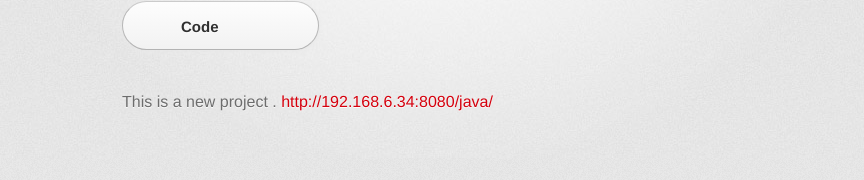
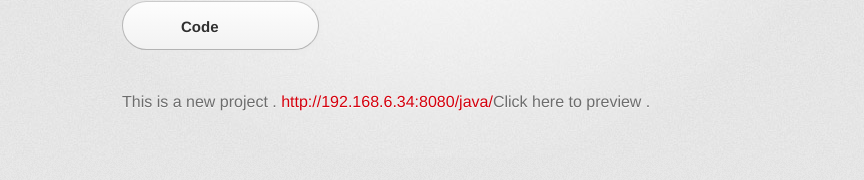
Before and after one commit to fanyongliang/fanyongliang.github.io, a plain HTML site: page index.html in a window 1280 px wide. Shown: the part 415-595 px from the top of the page, without its empty margins (208-1072 px from the left). Drawn offline with Linux system fonts and the light colour scheme; a web font is replaced by a local one.

Commit message:
modify index

```diff
--- a/index.html
+++ b/index.html
@@ -28,7 +28,7 @@
       	    <a href="https://github.com/fanyongliang/WebDemo" id="view-on-	github" class="button"><span>Code</span></a>
         </section>
 <section id="main_content">
-	  <p>This is a new project .&nbsp;<a href="http://192.168.6.34:8080/java/">http://192.168.6.34:8080/java/</a></p>
+	  <p>This is a new project .&nbsp;<a href="http://192.168.6.34:8080/java/">http://192.168.6.34:8080/java/</a>Click here to preview .</p>
         </section>
 	<br>
 	<br>
```
